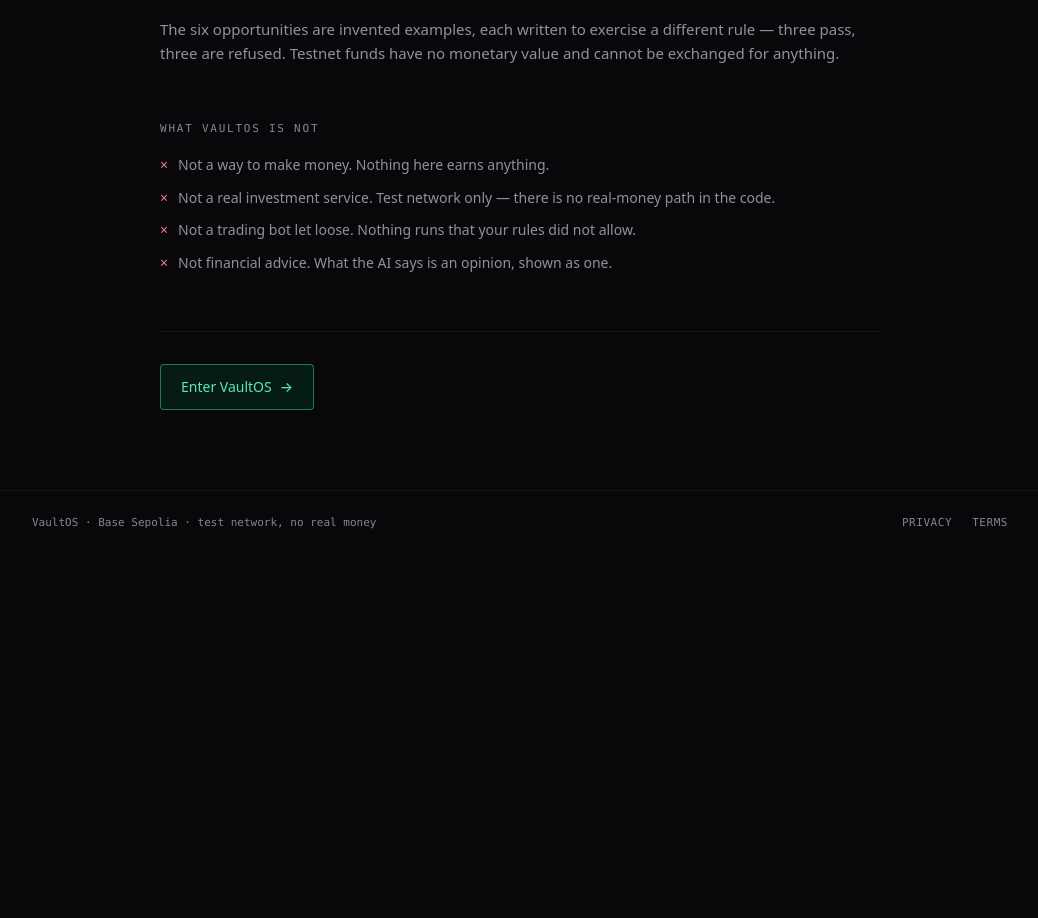
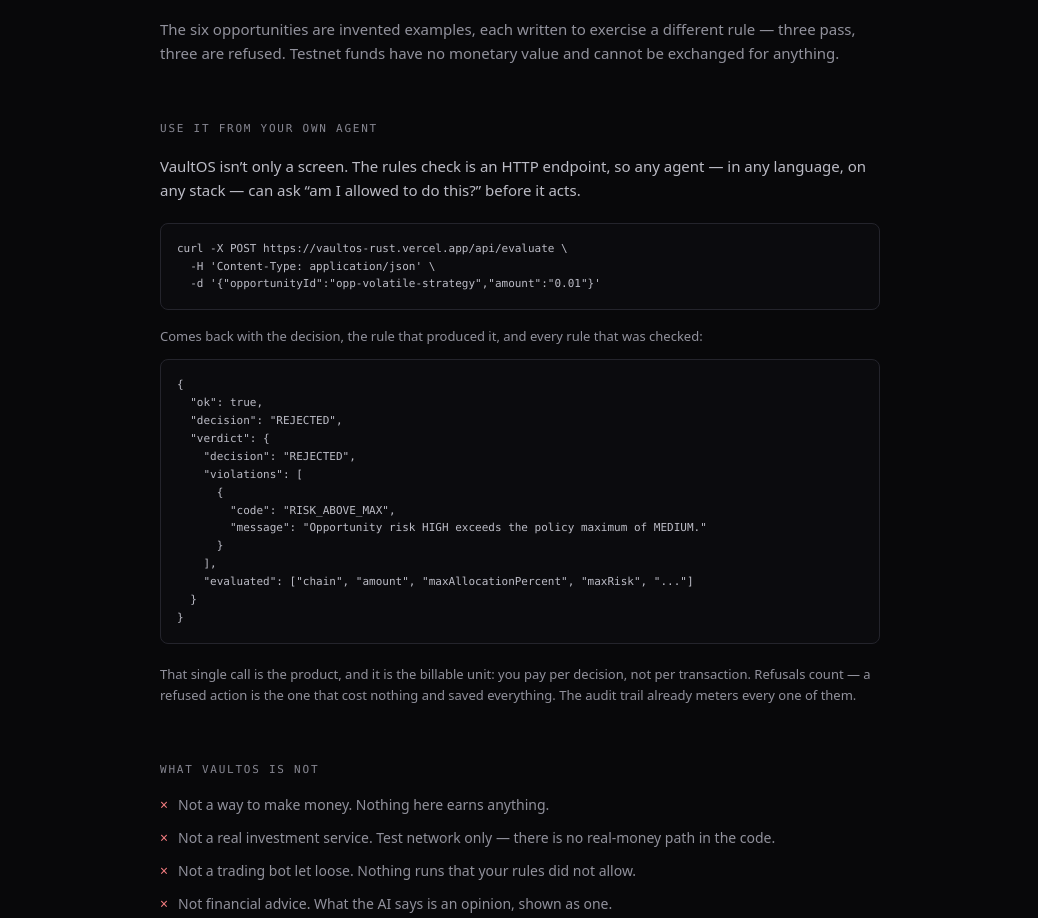
Before and after one commit to Raga-vibe/vaultos, a Next.js app: page /about in a window 1280 px wide. Shown: the part 1387-2305 px from the top of the page, without its empty margins (120-1158 px from the left). Before the commit the page ends 1942 px from the top, so only its background shows below. Built offline with nearby package versions, Linux system fonts and the light colour scheme; no server answers.

Commit message:
Meter decisions, expose the policy check as a callable service

```diff
--- a/app/about/page.tsx
+++ b/app/about/page.tsx
@@ -50,6 +50,33 @@
   "Not financial advice. What the AI says is an opinion, shown as one.",
 ] as const;
 
+/**
+ * A real call against the deployed policy endpoint, and what it returns.
+ *
+ * Copied verbatim from the live service rather than written to look good. The
+ * violation code, the message and the evaluated list are what the engine
+ * actually emits — a fabricated example here would be the one dishonest thing
+ * on a page about not overstating what the product does.
+ */
+const API_REQUEST = `curl -X POST https://vaultos-rust.vercel.app/api/evaluate \\
+  -H 'Content-Type: application/json' \\
+  -d '{"opportunityId":"opp-volatile-strategy","amount":"0.01"}'`;
+
+const API_RESPONSE = `{
+  "ok": true,
+  "decision": "REJECTED",
+  "verdict": {
+    "decision": "REJECTED",
+    "violations": [
+      {
+        "code": "RISK_ABOVE_MAX",
+        "message": "Opportunity risk HIGH exceeds the policy maximum of MEDIUM."
+      }
+    ],
+    "evaluated": ["chain", "amount", "maxAllocationPercent", "maxRisk", "..."]
+  }
+}`;
+
 export default function About() {
   return (
     <SiteShell>
@@ -62,8 +89,8 @@
         </p>
 
         <p className="mt-7 text-lg leading-relaxed text-ink-100">
-          VaultOS is a spending limit for an AI that can move your money. The
-          AI can analyse whatever it likes; it cannot move the line you drew.
+          VaultOS is a spending limit for an AI that can move your money. The AI
+          can analyse whatever it likes; it cannot move the line you drew.
         </p>
 
         {/* ── The problem ────────────────────────────────────────── */}
@@ -150,6 +177,38 @@
           </p>
         </section>
 
+        {/* ── Use it from your own agent ─────────────────────────── */}
+        <section className="mt-14">
+          <h2 className="font-mono text-[11px] uppercase tracking-[0.16em] text-mute-2">
+            Use it from your own agent
+          </h2>
+          <p className="mt-4 text-[15px] leading-relaxed text-ink-200">
+            VaultOS isn&rsquo;t only a screen. The rules check is an HTTP
+            endpoint, so any agent — in any language, on any stack — can ask
+            &ldquo;am I allowed to do this?&rdquo; before it acts.
+          </p>
+
+          <pre className="mt-5 overflow-x-auto rounded-lg border border-ink-700 bg-ink-900 p-4 font-mono text-[11px] leading-relaxed text-ink-200">
+            {API_REQUEST}
+          </pre>
+
+          <p className="mt-4 text-[13px] leading-relaxed text-mute-1">
+            Comes back with the decision, the rule that produced it, and every
+            rule that was checked:
+          </p>
+
+          <pre className="mt-3 overflow-x-auto rounded-lg border border-ink-700 bg-ink-900 p-4 font-mono text-[11px] leading-relaxed text-ink-200">
+            {API_RESPONSE}
+          </pre>
+
+          <p className="mt-5 text-[13px] leading-relaxed text-mute-1">
+            That single call is the product, and it is the billable unit: you
+            pay per decision, not per transaction. Refusals count — a refused
+            action is the one that cost nothing and saved everything. The audit
+            trail already meters every one of them.
+          </p>
+        </section>
+
         {/* ── What it is not ─────────────────────────────────────── */}
         <section className="mt-14">
           <h2 className="font-mono text-[11px] uppercase tracking-[0.16em] text-mute-2">
--- a/app/app/activity/page.tsx
+++ b/app/app/activity/page.tsx
@@ -8,6 +8,7 @@
  */
 
 import { AuditTrail } from "../../../components/audit/AuditTrail";
+import { DecisionMeter } from "../../../components/usage/DecisionMeter";
 import { EphemeralNotice } from "../../../components/system/SystemStatus";
 import { Button, Reveal, SectionHeader } from "../../../components/ui/primitives";
 import { api, useAsync } from "../../../lib/ui/api";
@@ -30,6 +31,7 @@
             </Button>
           }
         />
+        <DecisionMeter events={audit.data?.events ?? null} />
         <AuditTrail
           events={audit.data?.events ?? null}
           loading={audit.loading}
--- a/app/page.tsx
+++ b/app/page.tsx
@@ -72,6 +72,10 @@
     "Check the record",
     "Every decision, kept — including the ones that said no.",
   ],
+  [
+    "Call it from your own agent",
+    "The rules check is an HTTP endpoint. Any agent can ask permission before it acts.",
+  ],
 ] as const;
 
 const STACK = [
@@ -139,8 +143,8 @@
             </h1>
 
             <p className="mx-auto mt-6 max-w-lg text-[15px] leading-relaxed text-mute-1">
-              SERV suggests. Your rules decide. If a rule says no, nothing
-              moves — however good the argument.
+              SERV suggests. Your rules decide. If a rule says no, nothing moves
+              — however good the argument.
             </p>
 
             <div className="mt-10 flex flex-wrap items-center justify-center gap-3">
--- /dev/null
+++ b/components/usage/DecisionMeter.tsx
@@ -0,0 +1,129 @@
+"use client";
+
+/**
+ * The meter.
+ *
+ * WHY THIS EXISTS
+ *
+ * VaultOS already counts the exact thing it would charge for. Every
+ * authorization is written to the audit trail with its outcome, so the
+ * billable unit is not something that would have to be invented and bolted
+ * on later — it is the product's primary record, and it has been there since
+ * the first commit.
+ *
+ * This panel makes that visible. It reads the same events the trail below it
+ * renders and does nothing else: no pricing, no projections, no invented
+ * figures. The numbers are counts of things that actually happened on this
+ * wallet.
+ *
+ * REFUSALS ARE COUNTED SEPARATELY AND DELIBERATELY
+ *
+ * A refused action is the one most products would not bill for, and it is the
+ * one VaultOS is most valuable for — it is the moment the limit paid for
+ * itself. Showing refusals beside approvals is the honest version of the
+ * business: you are paying for the decision, not for the transaction.
+ */
+
+import { Card, Mono } from "../ui/primitives";
+import type { AuditEvent } from "../../lib/ui/api";
+
+/** What the trail actually records, tallied. */
+function tally(events: AuditEvent[]) {
+  let decisions = 0;
+  let refused = 0;
+  let assessments = 0;
+  let confirmed = 0;
+
+  for (const e of events) {
+    if (e.type === "POLICY_EVALUATED") {
+      decisions += 1;
+      if (e.verdict?.decision === "REJECTED") refused += 1;
+    }
+    if (e.type === "ASSESSMENT_RECEIVED") assessments += 1;
+    if (e.type === "EXECUTION_CONFIRMED") confirmed += 1;
+  }
+
+  return { decisions, refused, assessments, confirmed };
+}
+
+function Figure({
+  value,
+  label,
+  note,
+  tone,
+}: {
+  value: number;
+  label: string;
+  note: string;
+  tone?: "approve" | "reject";
+}) {
+  return (
+    <div>
+      <Mono
+        className={
+          tone === "reject"
+            ? "block text-2xl leading-none text-reject-400"
+            : tone === "approve"
+              ? "block text-2xl leading-none text-approve-400"
+              : "block text-2xl leading-none text-ink-50"
+        }
+      >
+        {value}
+      </Mono>
+      <p className="mt-1.5 text-[11px] uppercase tracking-[0.12em] text-mute-1">
+        {label}
+      </p>
+      <p className="mt-0.5 text-[11px] leading-snug text-mute-2">{note}</p>
+    </div>
+  );
+}
+
+export function DecisionMeter({ events }: { events: AuditEvent[] | null }) {
+  if (!events || events.length === 0) return null;
+
+  const t = tally(events);
+
+  return (
+    <Card className="mb-4 p-4">
+      <div className="flex flex-wrap items-baseline justify-between gap-2">
+        <h2 className="font-mono text-[11px] uppercase tracking-[0.14em] text-ink-200">
+          Metered
+        </h2>
+        <p className="font-mono text-[10px] uppercase tracking-wider text-mute-2">
+          The billable unit is the decision
+        </p>
+      </div>
+
+      <div className="mt-4 grid grid-cols-2 gap-4 sm:grid-cols-4">
+        <Figure
+          value={t.decisions}
+          label="Decisions"
+          note="Every rule check, billed or not"
+        />
+        <Figure
+          value={t.refused}
+          label="Refused"
+          note="Where the limit paid for itself"
+          tone="reject"
+        />
+        <Figure
+          value={t.assessments}
+          label="SERV calls"
+          note="Advisory, and optional"
+        />
+        <Figure
+          value={t.confirmed}
+          label="Confirmed"
+          note="Settled on chain"
+          tone="approve"
+        />
+      </div>
+
+      <p className="mt-4 border-t border-ink-800 pt-3 text-[12px] leading-relaxed text-mute-1">
+        VaultOS charges for the decision, not the transaction — which is why
+        refusals are counted here too. A refused action is the one that cost
+        you nothing and saved you everything.
+      </p>
+    </Card>
+  );
+}
```
